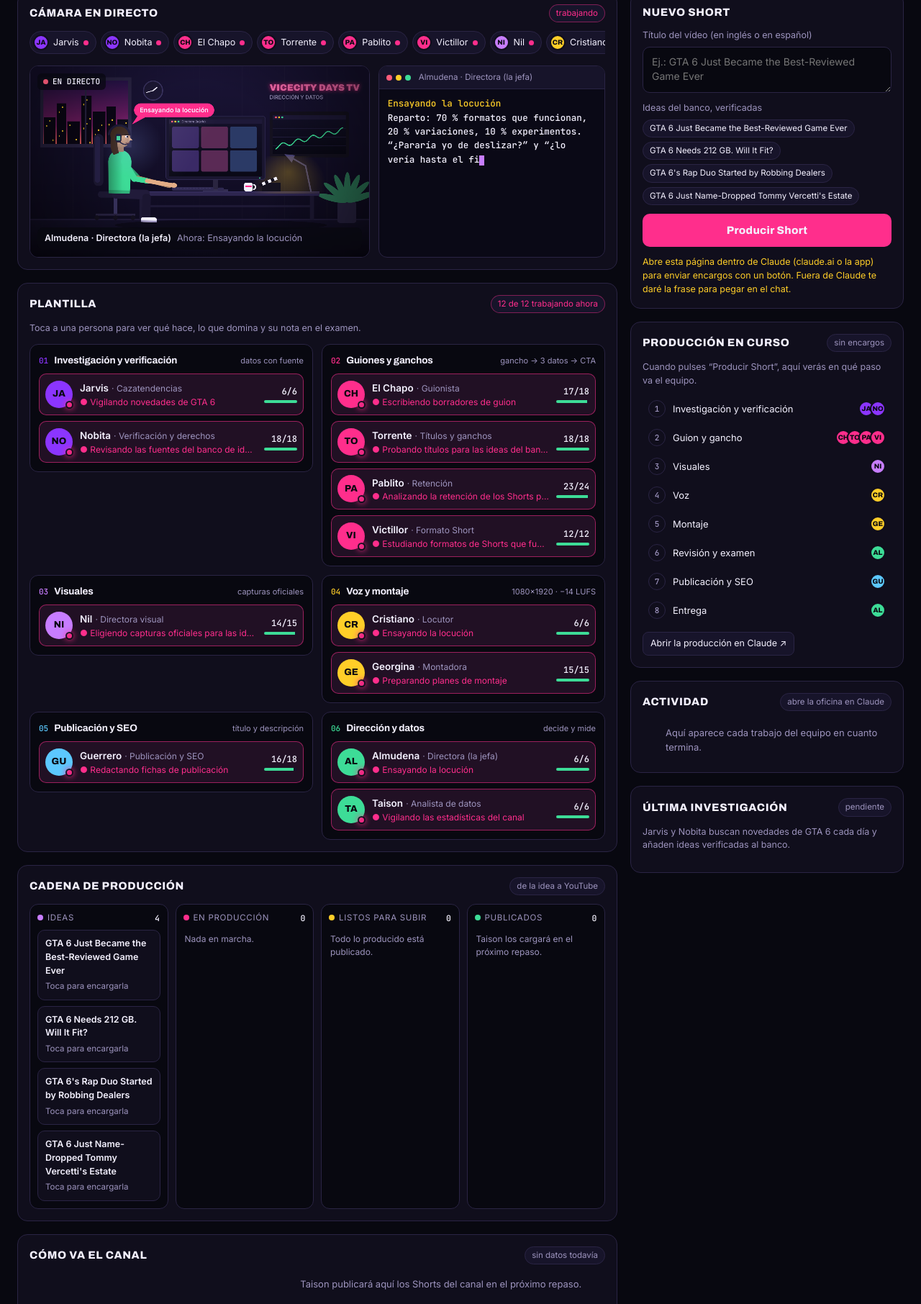
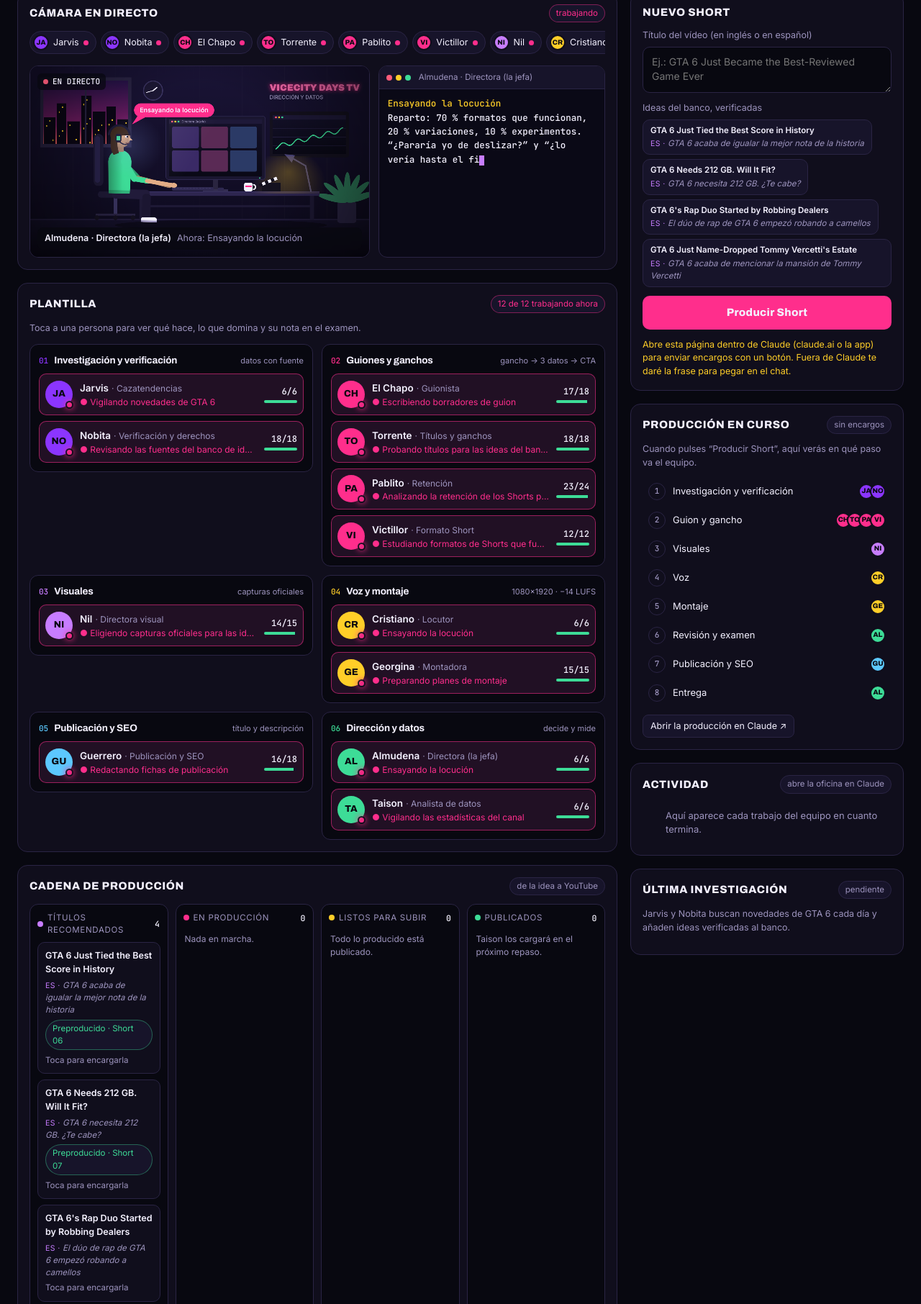
Before and after one commit to j39924172-cmdjar/YT-x-GTA-VI, a plain HTML site: page oficina/index.html in a window 1280 px wide. Shown: the part 228-2040 px from the top of the page at 72% size. Drawn offline with Linux system fonts and the light colour scheme; animation ran at ten frames a second.

Commit message:
Títulos recomendados con traducción al español, alimentados por toda la investigación
Co-Authored-By: Claude Opus 5.5 <noreply@anthropic.com>
Claude-Session: https://claude.ai/code/session_01Ezj41m7rURTutYvC7CDES7

```diff
--- a/oficina/index.html
+++ b/oficina/index.html
@@ -129,6 +129,10 @@
   .chips { display: flex; flex-wrap: wrap; gap: 6px; }
   .chips .idea { cursor: pointer; text-align: left; color: var(--ink); }
   .chips .idea:hover { border-color: var(--lilac); }
+  .chips .idea { display: grid; gap: 1px; border-radius: 10px; padding: 6px 10px; }
+  .chips .idea .en { font-weight: 600; }
+  .es { display: block; font-size: 11.5px; color: var(--muted); font-style: italic; }
+  .es::before { content: "ES · "; font-style: normal; color: var(--lilac); font-size: 10.5px; letter-spacing: 0.04em; }
   .go { appearance: none; border: 0; border-radius: 10px; padding: 12px 14px; font-family: var(--font-display); font-weight: 800; font-stretch: 110%; font-size: 15px; letter-spacing: 0.02em; background: var(--pink); color: var(--ink); cursor: pointer; }
   .go:hover { filter: brightness(1.08); }
   .go:disabled { opacity: 0.6; cursor: progress; }
@@ -416,12 +420,14 @@
     { n: 7, nombre: "Publicación y SEO", who: ["guerrero"], hace: "Preparando título y descripción" },
     { n: 8, nombre: "Entrega", who: ["almudena"], hace: "Entregando el vídeo" },
   ];
-  let IDEAS = [   // se sustituyen por las de la última investigación (estado/investigacion) en cuanto llegan
-    "GTA 6 Just Became the Best-Reviewed Game Ever",
-    "GTA 6 Needs 212 GB. Will It Fit?",
-    "GTA 6's Rap Duo Started by Robbing Dealers",
-    "GTA 6 Just Name-Dropped Tommy Vercetti's Estate",
+  // Títulos recomendados: los trae la investigación y la preproducción (estado/investigacion), con su traducción al español
+  let IDEAS = [
+    { titulo: "GTA 6 Just Tied the Best Score in History", es: "GTA 6 acaba de igualar la mejor nota de la historia", estado: "Preproducido · Short 06", recomendada: true },
+    { titulo: "GTA 6 Needs 212 GB. Will It Fit?", es: "GTA 6 necesita 212 GB. ¿Te cabe?", estado: "Preproducido · Short 07", recomendada: true },
+    { titulo: "GTA 6's Rap Duo Started by Robbing Dealers", es: "El dúo de rap de GTA 6 empezó robando a camellos" },
+    { titulo: "GTA 6 Just Name-Dropped Tommy Vercetti's Estate", es: "GTA 6 acaba de mencionar la mansión de Tommy Vercetti" },
   ];
+  const ideaDe = i => typeof i === "string" ? { titulo: i } : i;
   // Horarios del piloto automático (hora de Madrid). Deben coincidir con las tareas programadas de Claude Code.
   const HORARIO = { inv: { horas: [10], minuto: 23 }, can: { horas: [0, 6, 12, 18], minuto: 47 } };
 
@@ -556,13 +562,14 @@
     const esPublicado = t => pubNorm.some(p => p && (p === norm(t) || p.slice(0, 24) === norm(t).slice(0, 24)));
     const enCurso = encargos.filter(e => ACTIVOS.includes(e.estado));
     const listos = ((ESTADO.equipo && ESTADO.equipo.shorts) || []).filter(s => !esPublicado(s.titulo));
-    const ideas = IDEAS.slice(0, 5);
+    const ideas = IDEAS.slice(0, 5).map(ideaDe);
     const lane = (titulo, n, color, cards, vacio) => h("div", { class: "lane" },
       h("div", { class: "lane-h" }, h("i", { class: "dot", style: { background: color } }), titulo, h("b", {}, n)),
       cards.length ? cards : h("div", { class: "empty" }, vacio));
     $("board").replaceChildren(
-      lane("Ideas", ideas.length, "var(--lilac)", ideas.map(t => h("button", { class: "card idea", type: "button", onclick: () => elegirIdea(t) },
-        h("span", { class: "t" }, t), h("span", { class: "m" }, "Toca para encargarla"))), "La investigación diaria trae ideas nuevas."),
+      lane("Títulos recomendados", ideas.length, "var(--lilac)", ideas.map(i => h("button", { class: "card idea", type: "button", onclick: () => elegirIdea(i.titulo) },
+        h("span", { class: "t" }, i.titulo), i.es ? h("span", { class: "es" }, i.es) : null,
+        h("span", { class: "m" }, i.estado ? h("span", { class: "chip " + (i.recomendada ? "ok" : "sun") }, i.estado) : (i.recomendada ? h("span", { class: "chip ok" }, "producir hoy") : null), "Toca para encargarla"))), "La investigación diaria trae ideas nuevas."),
       lane("En producción", enCurso.length, "var(--pink)", enCurso.map(e => h("div", { class: "card" },
         h("span", { class: "t" }, e.titulo), h("span", { class: "m" }, h("span", { class: "chip hot" }, e.paso ? `paso ${e.paso}/8` : "recibido"),
           e.paso && PASOS[e.paso - 1] ? PASOS[e.paso - 1].nombre : ""))), "Nada en marcha."),
@@ -621,9 +628,10 @@
     $("invResumen").textContent = v.resumen || "";
     const ideas = Array.isArray(v.ideas) ? v.ideas.filter(i => i && i.titulo) : [];
     $("invIdeas").replaceChildren(...ideas.map(i => h("li", {},
-      h("span", {}, h("b", {}, i.titulo), " ", i.recomendada ? h("span", { class: "chip ok" }, "producir hoy") : null),
+      h("span", {}, h("b", {}, i.titulo), " ", i.recomendada ? h("span", { class: "chip ok" }, "producir hoy") : null, i.estado ? h("span", { class: "chip sun" }, i.estado) : null),
+      i.es ? h("span", { class: "es" }, i.es) : null,
       i.porque ? h("span", { class: "d" }, i.porque) : null)));
-    if (ideas.length) { IDEAS = ideas.map(i => i.titulo).slice(0, 6); renderIdeas(); renderBoard(); }
+    if (ideas.length) { IDEAS = ideas.slice(0, 6); renderIdeas(); renderBoard(); }
   }
 
   // ================================================================ 7. PRODUCCIÓN EN CURSO Y ESTADO GENERAL
@@ -657,7 +665,10 @@
   // ================================================================ 8. NUEVO SHORT (comentario "Send to Claude" + base de datos)
   const titulo = $("titulo"), goBtn = $("goBtn"), capNote = $("capNote");
   function elegirIdea(t) { titulo.value = t; titulo.focus(); }
-  function renderIdeas() { $("ideas").replaceChildren(...IDEAS.slice(0, 4).map(t => h("button", { class: "chip idea", type: "button", onclick: () => elegirIdea(t) }, t))); }
+  function renderIdeas() {
+    $("ideas").replaceChildren(...IDEAS.slice(0, 4).map(ideaDe).map(i => h("button", { class: "chip idea", type: "button", onclick: () => elegirIdea(i.titulo) },
+      h("span", { class: "en" }, i.titulo), i.es ? h("span", { class: "es" }, i.es) : null)));
+  }
   function mostrarAlternativa(t, motivo) {
     $("fallback").hidden = false;
     const frase = `Produce un Short siguiendo docs/produccion-short.md. TÍTULO: ${t}`;
```
Also changed, not shown: oficina/test_oficina.js (+8 -6 lines), 2 other files.
